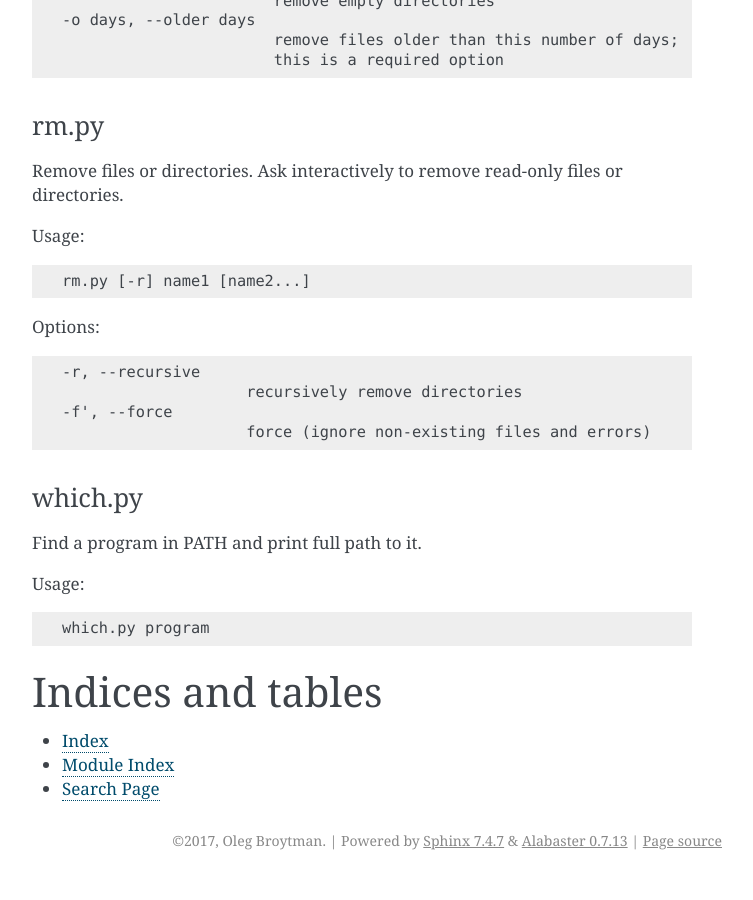
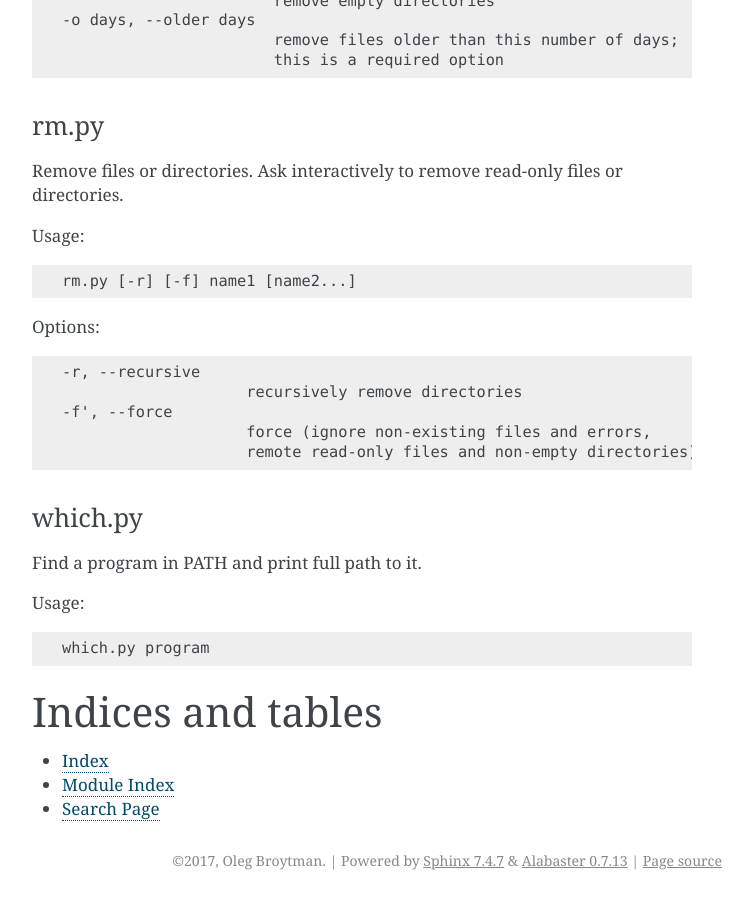
Before and after one commit to phdru/ppu, a Sphinx documentation site: the page built from docs/index.rst, in a window 1280 px wide and 900 px high, scrolled down 1264 px. Shown: the whole window, without its empty margins (388-1141 px from the left). Built offline with Sphinx 7.4.7, drawn with Linux system fonts in a browser that asks for light colours.

Commit message:
Docs: Better documentation for rm.py -f
[skip ci]

```diff
--- a/docs/index.rst
+++ b/docs/index.rst
@@ -61,14 +61,15 @@ directories.
 
 Usage::
 
-    rm.py [-r] name1 [name2...]
+    rm.py [-r] [-f] name1 [name2...]
 
 Options::
 
     -r, --recursive
                         recursively remove directories
     -f', --force
-                        force (ignore non-existing files and errors)
+                        force (ignore non-existing files and errors,
+                        remote read-only files and non-empty directories)
 
 
 which.py
```
